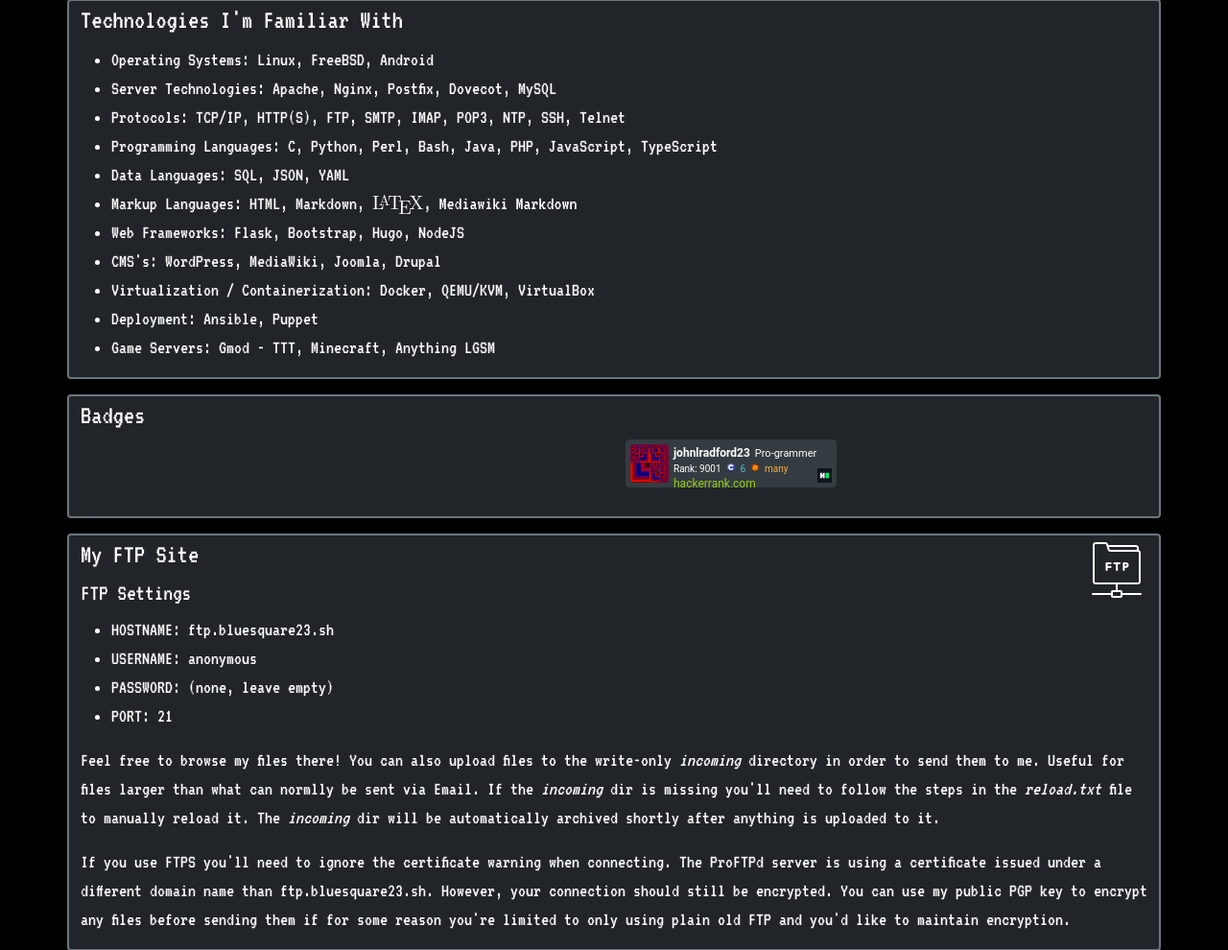
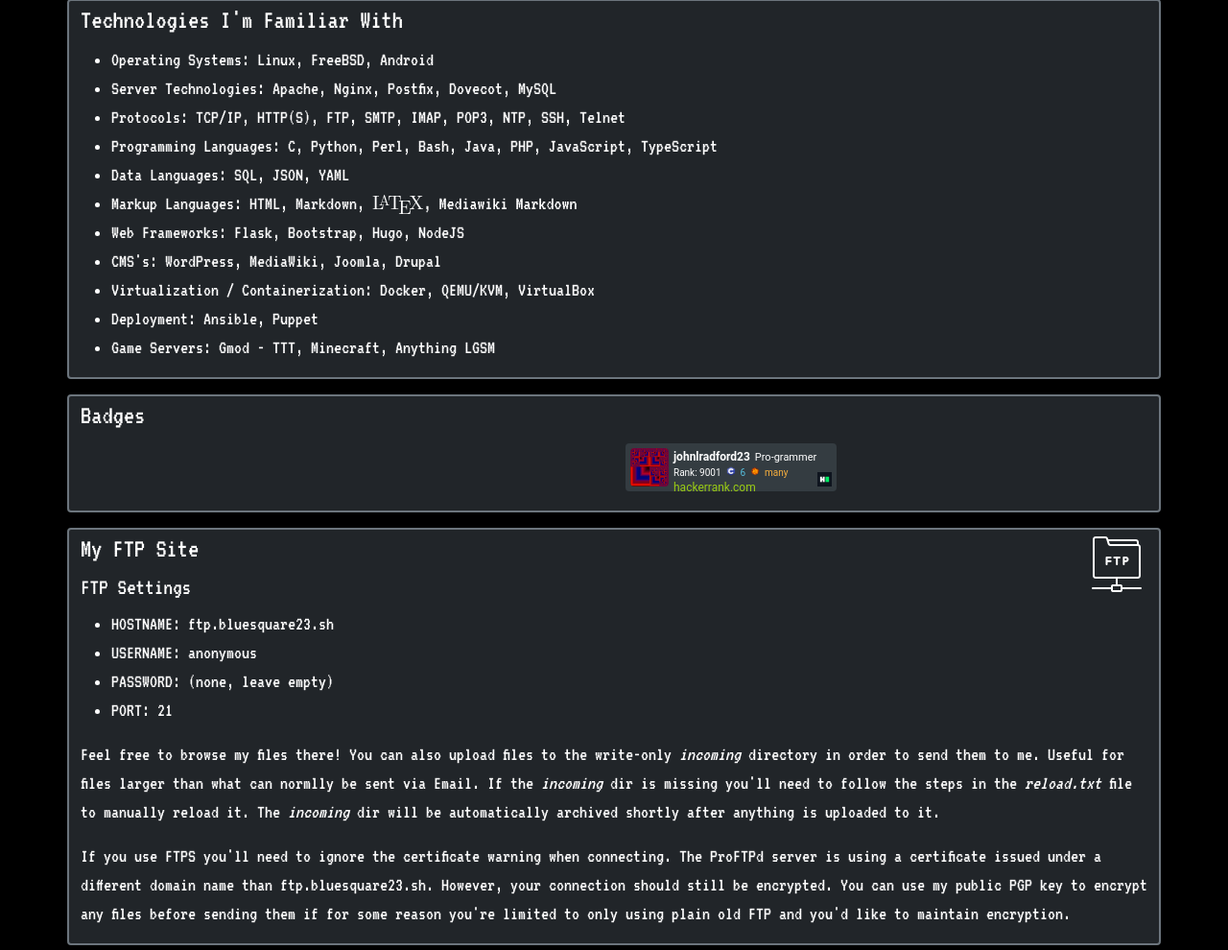
Before and after one commit to BlueSquare23/johnlradford.io, a PHP site: page / in a window 1280 px wide. Shown: the part 632-1622 px from the top of the page at 96% size. Run offline with PHP 8.4, Linux system fonts and the light colour scheme; data that the repository does not hold is empty; some libraries are stand-ins or nearby versions; some web fonts are replaced.

Commit message:
Tweaks to Readme and badges html

```diff
--- a/index.php
+++ b/index.php
@@ -147,15 +147,14 @@
       </div>
 
       <!-- Badges, probably not needed -->
-      <div class="pt-1 my-3 container container-lg bg-dark text-white border border-secondary border-2 rounded">
-        <div class="row">
+      <div class="pt-1 my-3 container-lg bg-dark text-white border border-secondary border-2 rounded">
+        <div class="row mb-3">
           <h3>Badges</h3>
-          <div class="col">
+          <div class="col my-1">
             <script src="https://www.hackthebox.eu/badge/381749"></script>
           </div>
-          <div class="col">
+          <div class="col my-1">
             <script src="./static/js/hrbadge.js"></script>
-            <br>
           </div>
         </div>
       </div>
```
Also changed, not shown: Readme.md.
